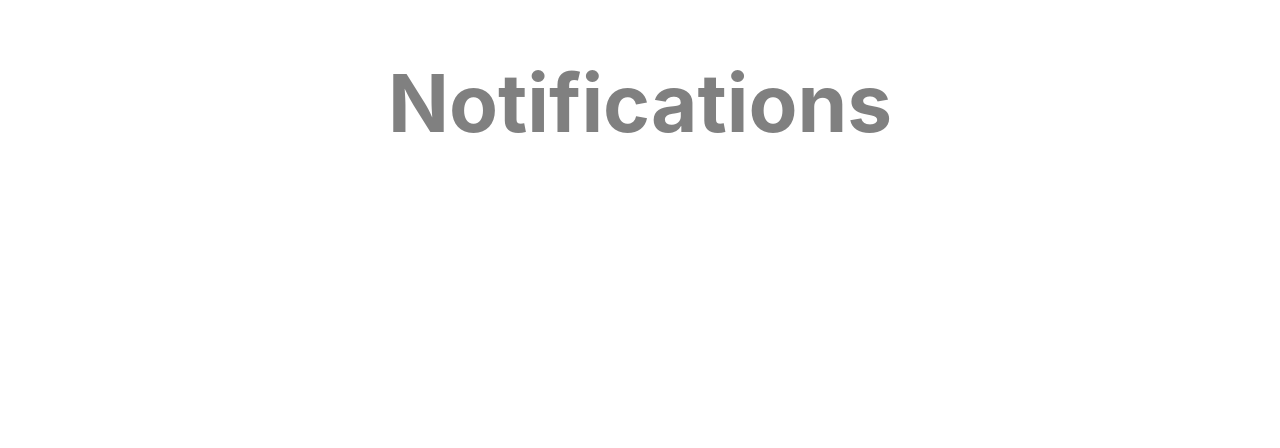
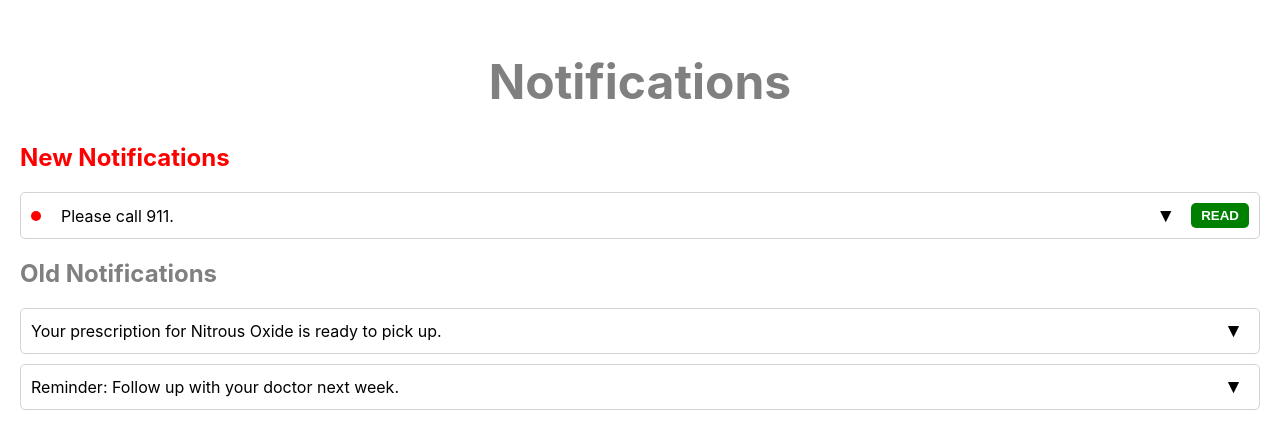
Before and after one commit to SENG-350-2024-fall/Team10, a React (Create React App) app in the folder Milestone 2/my-app/: page /Notifications in a window 1280 px wide. Shown: the top 448 px of the page. Built offline with nearby package versions, Linux system fonts and the light colour scheme.

Commit message:
notifications

```diff
--- a/Milestone 2/my-app/src/frontend/pages/Notifications.js
+++ b/Milestone 2/my-app/src/frontend/pages/Notifications.js
@@ -1,14 +1,164 @@
-import React from 'react';
-import { BrowserRouter as Router, Route, Routes } from 'react-router-dom';
-import { Link } from 'react-router-dom';
-import Button from '@mui/material/Button';
+import React, { useState, useEffect } from 'react';
 
-const Notifications = ({user}) => {
+const Notifications = ({ user }) => {
+    const notificationMessages = [
+        "You have been added to the ER queue. Please come in ASAP.",
+        "Fortunately, after triaging your health concern, the clinicians decided your issue does not require emergency attention. Please visit your local physician for this health concern.",
+        "Please call 911."
+    ];
 
-    return(
-        <div >
-            <h1 style ={{justifyContent: 'center', color: 'grey', textAlign: 'center', fontWeight: 'bold', fontSize: '5em'}}> Notifications
+    const stickyOldNotifications = [
+        { id: 1, message: "Your prescription for Nitrous Oxide is ready to pick up." },
+        { id: 2, message: "Reminder: Follow up with your doctor next week." }
+    ];
+
+    const [newNotifications, setNewNotifications] = useState([]);
+    const [oldNotifications, setOldNotifications] = useState([...stickyOldNotifications]);
+
+    // Generate a single new notification on page load
+    useEffect(() => {
+        const randomMessage =
+            notificationMessages[Math.floor(Math.random() * notificationMessages.length)];
+        setNewNotifications([{ id: Date.now(), message: randomMessage, expanded: false }]);
+    }, []);
+
+    // Handle moving a notification to old
+    const handleDoneNotification = (id) => {
+        const notificationToMove = newNotifications.find((n) => n.id === id);
+        setOldNotifications((prev) => [
+            ...prev.slice(-3), // Keep the last 3 old notifications plus the new one
+            { ...notificationToMove, expanded: false }
+        ]);
+        setNewNotifications([]);
+    };
+
+    // Handle expanding a notification
+    const toggleExpandNotification = (id, isNew) => {
+        if (isNew) {
+            setNewNotifications((prev) =>
+                prev.map((n) =>
+                    n.id === id ? { ...n, expanded: !n.expanded } : n
+                )
+            );
+        } else {
+            setOldNotifications((prev) =>
+                prev.map((n) =>
+                    n.id === id ? { ...n, expanded: !n.expanded } : n
+                )
+            );
+        }
+    };
+
+    const notificationStyles = {
+        container: {
+            marginBottom: '10px',
+            padding: '10px',
+            border: '1px solid lightgrey',
+            borderRadius: '5px',
+            display: 'flex',
+            justifyContent: 'space-between',
+            alignItems: 'center',
+            overflow: 'hidden',
+            transition: 'max-height 0.3s ease',
+            maxHeight: '50px', // Default collapsed height
+        },
+        expanded: {
+            maxHeight: '200px', // Expanded height
+        },
+        content: {
+            display: 'flex',
+            alignItems: 'center',
+            gap: '10px',
+            flexGrow: 1,
+        },
+        arrowButton: {
+            background: 'none',
+            border: 'none',
+            cursor: 'pointer',
+            fontSize: '1.2em',
+        },
+        doneButton: {
+            backgroundColor: 'green',
+            color: 'white',
+            border: 'none',
+            borderRadius: '5px',
+            padding: '5px 10px',
+            cursor: 'pointer',
+            fontWeight: 'bold',
+        },
+    };
+
+    return (
+        <div style={{ padding: '20px' }}>
+            <h1 style={{ justifyContent: 'center', color: 'grey', textAlign: 'center', fontWeight: 'bold', fontSize: '3em' }}>
+                Notifications
             </h1>
+
+            <div>
+                <h2 style={{ color: 'red' }}>New Notifications</h2>
+                {newNotifications.length > 0 ? (
+                    newNotifications.map((notification) => (
+                        <div
+                            key={notification.id}
+                            style={{
+                                ...notificationStyles.container,
+                                ...(notification.expanded ? notificationStyles.expanded : {}),
+                            }}
+                        >
+                            <div style={notificationStyles.content}>
+                                <span
+                                    style={{
+                                        height: '10px',
+                                        width: '10px',
+                                        backgroundColor: 'red',
+                                        borderRadius: '50%',
+                                        marginRight: '10px',
+                                    }}
+                                ></span>
+                                <span>{notification.message}</span>
+                            </div>
+                            <div style={{ display: 'flex', gap: '10px', alignItems: 'center' }}>
+                                <button
+                                    style={notificationStyles.arrowButton}
+                                    onClick={() => toggleExpandNotification(notification.id, true)}
+                                >
+                                    {notification.expanded ? '▲' : '▼'}
+                                </button>
+                                <button
+                                    style={notificationStyles.doneButton}
+                                    onClick={(e) => {
+                                        e.stopPropagation();
+                                        handleDoneNotification(notification.id);
+                                    }}
+                                >
+                                    READ
+                                </button>
+                            </div>
+                        </div>
+                    ))
+                ) : (
+                    <p>No new notifications</p>
+                )}
+            </div>
+
+            <div style={{ marginTop: '20px' }}>
+                <h2 style={{ color: 'grey' }}>Old Notifications</h2>
+                {oldNotifications.map((notification) => (
+                    <div
+                        key={notification.id}
+                        style={{
+                            ...notificationStyles.container,
+                            ...(notification.expanded ? notificationStyles.expanded : {}),
+                        }}
+                        onClick={() => toggleExpandNotification(notification.id, false)}
+                    >
+                        <div style={notificationStyles.content}>{notification.message}</div>
+                        <button style={notificationStyles.arrowButton}>
+                            {notification.expanded ? '▲' : '▼'}
+                        </button>
+                    </div>
+                ))}
+            </div>
         </div>
     );
 };
```
Also changed, not shown: 1 other file (tests, documents, lock files or other folders).
